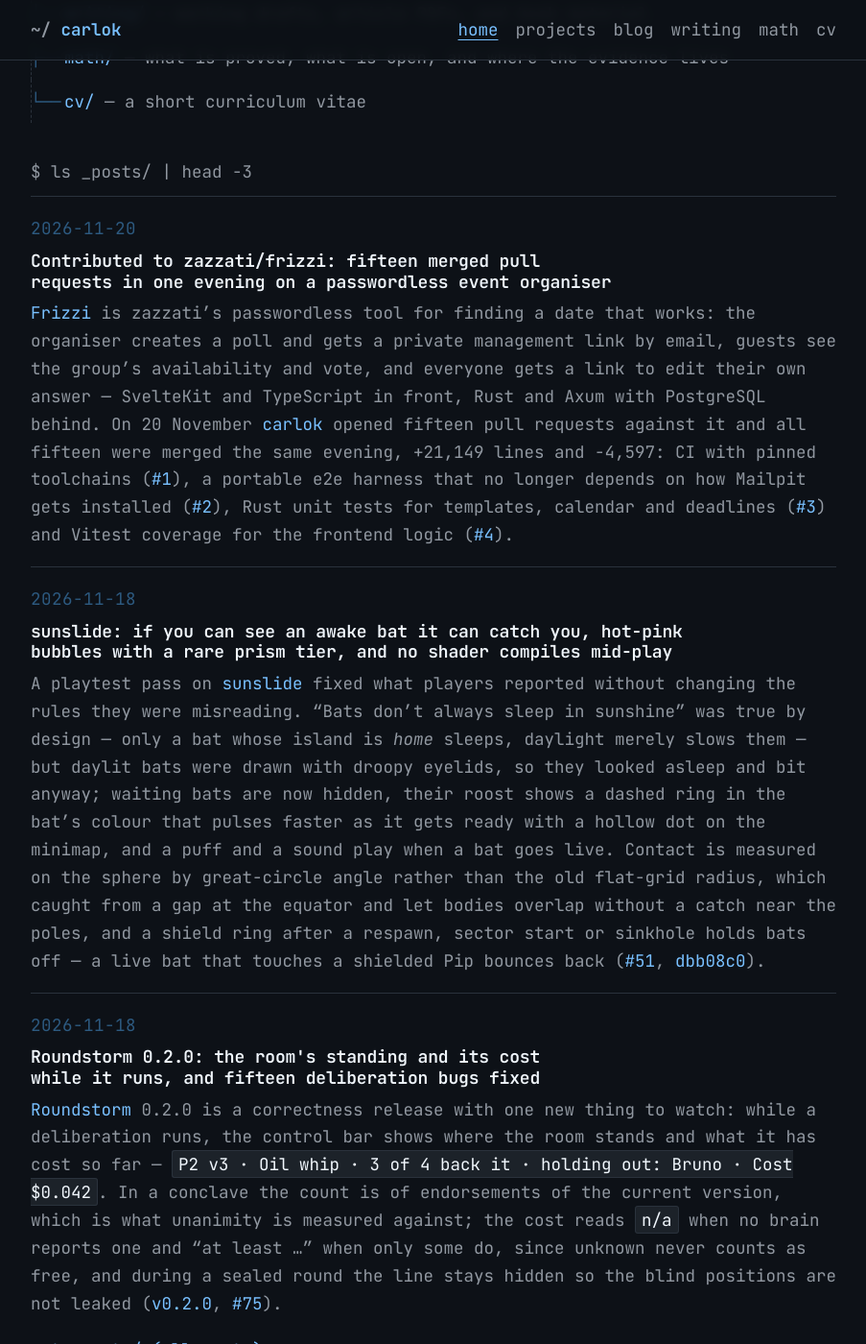
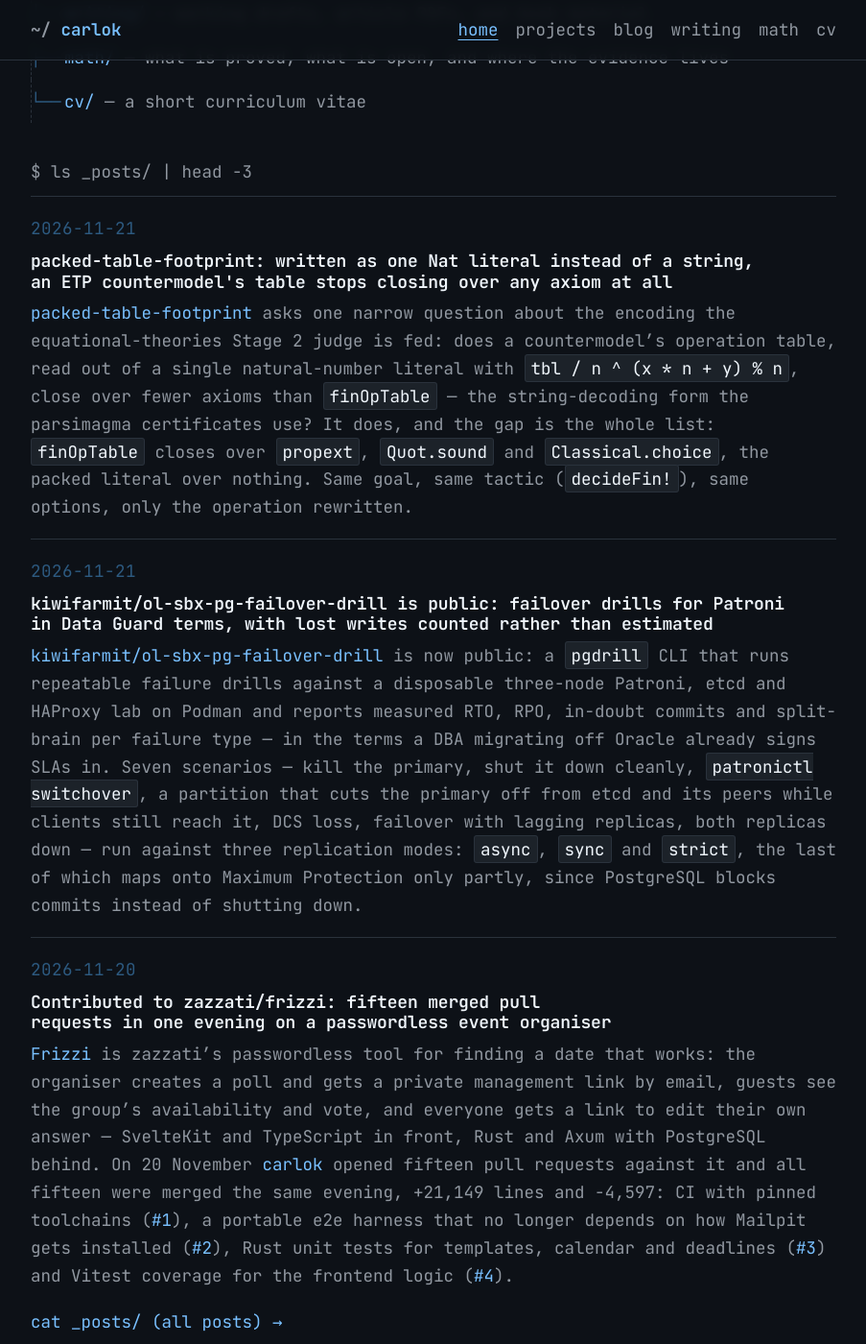
Before and after one commit to carlok/carlok.github.io, a Jekyll site: the page built from index.md, in a window 1280 px wide and 1400 px high, scrolled down 797 px. Shown: the whole window at 96% size, without its empty margins (188-1091 px from the left). Built offline with Jekyll 4.4.1, drawn with Linux system fonts in a browser that asks for light colours.

Commit message:
posts: packed-table-footprint no-axiom packed table, kiwifarmit pg-failover-drill public; projects: packed-table-footprint

```diff
--- /dev/null
+++ b/_posts/2026-11-21-kiwifarmit-pg-failover-drill-public.md
@@ -0,0 +1,11 @@
+---
+title: "kiwifarmit/ol-sbx-pg-failover-drill is public: failover drills for Patroni in Data Guard terms, with lost writes counted rather than estimated"
+date: 2026-11-21
+tags: [podman, tool]
+---
+
+[kiwifarmit/ol-sbx-pg-failover-drill](https://github.com/kiwifarmit/ol-sbx-pg-failover-drill) is now public: a `pgdrill` CLI that runs repeatable failure drills against a disposable three-node Patroni, etcd and HAProxy lab on Podman and reports measured RTO, RPO, in-doubt commits and split-brain per failure type — in the terms a DBA migrating off Oracle already signs SLAs in. Seven scenarios — kill the primary, shut it down cleanly, `patronictl switchover`, a partition that cuts the primary off from etcd and its peers while clients still reach it, DCS loss, failover with lagging replicas, both replicas down — run against three replication modes: `async`, `sync` and `strict`, the last of which maps onto Maximum Protection only partly, since PostgreSQL blocks commits instead of shutting down.
+
+The measurement is exact rather than statistical. N writer threads run inside the lab's client network, each inserting `(run_id, writer_id, seq)` rows in autocommit and logging every acknowledged commit, every failed one and anything still blocked at the end; the CLI injects the fault, waits for one leader and two streaming replicas on the same timeline, then compares the ledger against the surviving primary. Lost acknowledged writes are the RPO, the longest stretch with no acknowledged write is the RTO the application sees, and an old primary still acknowledging after a new one started is split brain. A run fails outright on a lost acknowledged write in `sync` or `strict`, on split brain, on a cluster that does not heal, or on ledger rows no client wrote — separately from the `--max-rto` and `--max-rpo` thresholds — and the exit codes say which: 0 passed, 2 a check failed, 1 the run could not complete, 130 interrupted with the lab torn down.
+
+Two design choices make the numbers mean something. The client and cluster networks are separate and internal, so a partition can isolate the primary without also cutting its clients off, which is the situation split-brain and lost writes actually happen in; and the writers' libpq settings — `tcp_user_timeout`, one-second keepalives — are pinned in `runner.py` and recorded in every report, because stock libpq can sit on a dead or partitioned server for minutes and inflate every RTO. The full matrix of seven scenarios by three modes takes about 20 minutes on one host, unit tests cover `verify` and `report` as pure functions with one Podman integration test, and the README is candid about the limits: synthetic data, trust authentication inside the lab subnets, a single etcd node, and timings from containers on one machine ([ee4cdcb](https://github.com/kiwifarmit/ol-sbx-pg-failover-drill/commit/ee4cdcb)).
--- /dev/null
+++ b/_posts/2026-11-21-packed-table-footprint-no-axioms.md
@@ -0,0 +1,13 @@
+---
+title: "packed-table-footprint: written as one Nat literal instead of a string, an ETP countermodel's table stops closing over any axiom at all"
+date: 2026-11-21
+tags: [lean4, math, research]
+---
+
+[packed-table-footprint](https://github.com/carlok/packed-table-footprint) asks one narrow question about the encoding the equational-theories Stage 2 judge is fed: does a countermodel's operation table, read out of a single natural-number literal with `tbl / n ^ (x * n + y) % n`, close over fewer axioms than `finOpTable` — the string-decoding form the parsimagma certificates use? It does, and the gap is the whole list: `finOpTable` closes over `propext`, `Quot.sound` and `Classical.choice`, the packed literal over nothing. Same goal, same tactic (`decideFin!`), same options, only the operation rewritten.
+
+The measurement runs through the competition's own judge, `verify_answer` at commit `817a465` of `SAIRcompetition/equational-theories-lean-stage2` on Lean 4.33.1. On the 100 countermodels published in [parsimagma](https://github.com/carlok/parsimagma) — 800 judge calls across four encodings — the packed form is accepted 100/100 at the zero-axiom policy where `finOpTable` is accepted 100/100 officially and 0/100 at zero. On the ledger, the JSON under `results/` of `the-omega-institute/sair-eqt2-stage2-solver` at `4bf87e3` holds exactly 4,240 `finOpTable` false certificates, the count Wenlin Zhang gave; those reduce to 1,494 law-pair and table combinations, and all 1,494 pass packed at zero axioms in 2,988 judge calls, as emitted.
+
+Where the axioms enter is traced rather than guessed: all three come from `String.toList`, which decodes UTF-8, and `List.getD` adds `propext` on its own through a catch-all match (`Nat.land` → `Nat.bitwise`, whose termination proof reaches `Nat.div_lt_self`) — so any catch-all match over an inductive pulls it in, and a lookup that spells out every constructor stays clean. The price is size, not time: the packed certificate is 404 B median against 323 B, larger on 1,223 of the 1,494, but at carrier 9 it takes 1.80 s alone against 7.64 s, and the whole ledger 5,298 s against 8,784 s at eight workers, because the string no longer has to be decoded in the elaborator and again in the kernel ([fec3f59](https://github.com/carlok/packed-table-footprint/commit/fec3f59)).
+
+The rest of the ledger follows the same way. 471 of 472 judge calls on parsimagma's 820-pair `infinite-only.tsv` pass at the zero-axiom policy with an empty closure, the one rejection being the baseline run of `hard2_0027`, whose block `austin_f_lemmas_hand.txt` redoes by hand — and with that block, 148 pairs of `infinite-only.tsv` with hypothesis 1659, 2000, 2473 or 1167 go from accepted-with-two-axioms to accepted at zero. Counting both sides, 8,372 of the ledger's 8,378 rows pass the official policy without Mathlib, and 2,869 problems pass at zero once the `finOpTable` problems are packed and that one is redone.
--- a/projects.md
+++ b/projects.md
@@ -62,6 +62,7 @@ permalink: /projects/
 
 ## Math, computation, and formal experiments
 
+- [packed-table-footprint](https://github.com/carlok/packed-table-footprint) — axiom-footprint measurements for a packed finite-operation-table encoding of ETP countermodels: a table written as one `Nat` literal closes over no axioms through the Stage 2 judge, where `finOpTable` closes over three.
 - [diaz-modulus-lean](https://github.com/carlok/diaz-modulus-lean) — Lean 4 formalization of a negative result on Diaz's modulus conjecture: a candidate's conjugate is a rational function of it, so no algebraic-hull matrix statement can separate it from an ordinary complex number.
 - [prove2me-logs](https://github.com/carlok/prove2me-logs) — working log of Prove2Me formalization activity: per-mission entries with theorem uuids, Lean environments, and what remains open; a record of the work, not an archive of the proofs.
 - [euclean](https://github.com/carlok/euclean) — can a machine recover mathematical structure from an anonymized formal theory and a proof checker alone?
```
